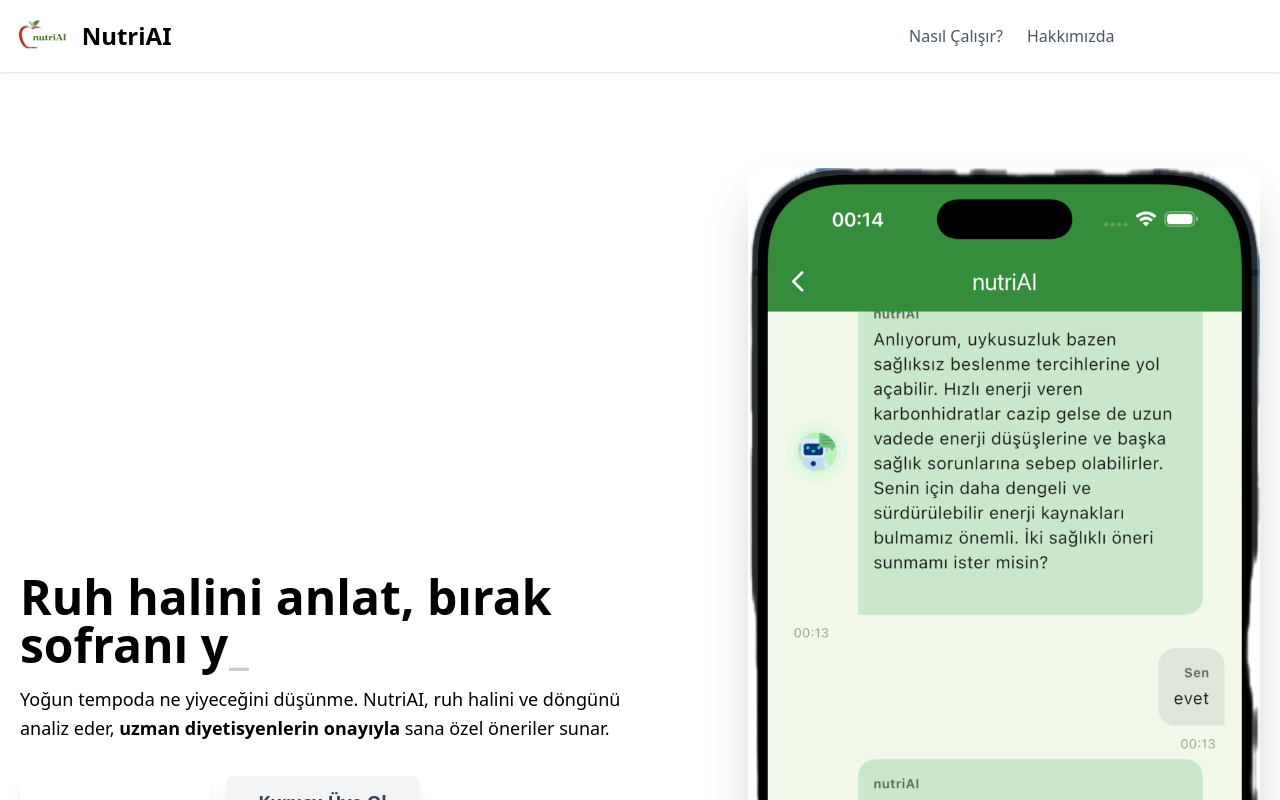
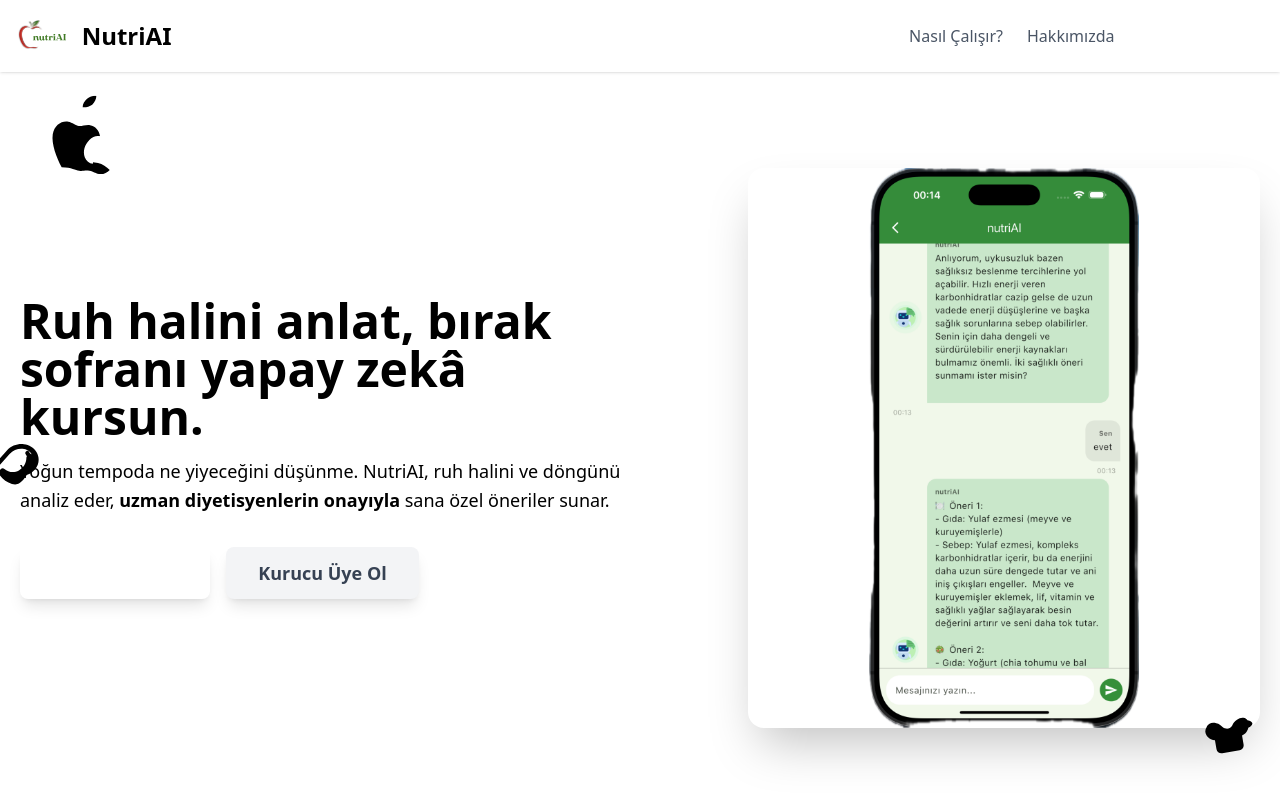
Before and after one commit to BerkeSeker0104/NutriAI-Web, a React (Vite) app in the folder nutriai-final/: page / in a window 1280 px wide. Shown: the top 800 px of the page. Built offline with nearby package versions, Linux system fonts and the light colour scheme.

Commit message:
hero güncellendi

```diff
--- a/nutriai-final/package.json
+++ b/nutriai-final/package.json
@@ -13,6 +13,7 @@
     "framer-motion": "^12.23.12",
     "react": "^19.1.0",
     "react-dom": "^19.1.0",
+    "react-router-dom": "^7.7.1",
     "typewriter-effect": "^2.22.0"
   },
   "devDependencies": {
--- a/nutriai-final/src/components/Hero.jsx
+++ b/nutriai-final/src/components/Hero.jsx
@@ -1,27 +1,65 @@
-// src/components/Hero.jsx
+// src/components/Hero.jsx - Buton Görünürlük Düzeltmesi
 
 import React from 'react';
 import { motion } from 'framer-motion';
 import Typewriter from 'typewriter-effect';
 import appMockup from '../assets/mobil-sohbet.png';
 
+const FloatingIcon = ({ icon, className, animation }) => (
+  <motion.div
+    className={`absolute z-0 text-brand-blue/40 hidden md:block ${className}`}
+    initial={{ y: 0, x: 0, rotate: 0 }}
+    animate={animation.animate}
+    transition={animation.transition}
+  >
+    {icon}
+  </motion.div>
+);
+
+const AppleIcon = () => (
+  <svg width="80" height="80" viewBox="0 0 24 24" fill="currentColor"><path d="M17.23,20.3c-1.07,0-2.13-0.53-2.7-1.59c-0.87-1.6-0.67-3.64,0.53-5.33c0.7-1,1.77-1.59,2.7-1.59c0.1,0,0.2,0,0.3,0c-0.5-1.7-1.9-2.8-3.5-2.8c-1.2,0-2.5,0.8-3.3,0.8s-2.1-0.8-3.3-0.8c-2.1,0-4,1.7-4,4.5c0,2.8,2.2,6.8,4.2,9.3C11.23,22.4,12.33,23,13.53,23c1.2,0,1.6-0.5,3-0.5s1.7,0.5,3,0.5c1.2,0,2.3-0.6,3-1.7c-1.1-0.7-2.4-1.5-3.8-1.5H17.23z M14.23,2.8c0.6-0.8,1-1.8,0.8-2.8c-0.8,0-1.9,0.5-2.6,1.3c-0.6,0.7-1.1,1.8-0.9,2.7C12.33,4,13.53,3.5,14.23,2.8z"/></svg>
+);
+const BroccoliIcon = () => (
+  <svg width="60" height="60" viewBox="0 0 24 24" fill="currentColor"><path d="M19.6,9.1c-0.3-0.6-0.8-1-1.4-1.2c-0.9-0.3-1.8-0.1-2.7,0.3c-0.5,0.2-1,0.5-1.4,0.9c-0.3,0.3-0.6,0.6-0.8,1c-0.5,0.6-1.2,1-2,1c-0.8,0-1.5-0.4-2-1c-0.2-0.4-0.5-0.7-0.8-1c-0.4-0.4-0.9-0.7-1.4-0.9c-0.9-0.4-1.8-0.6-2.7-0.3c-0.6,0.2-1.1,0.6-1.4,1.2C2.1,10.1,2,11.2,2.4,12.2c0.3,0.8,0.8,1.4,1.5,1.9c0.5,0.3,1,0.5,1.5,0.7v3.6c0,1.1,0.9,2,2,2h7c1.1,0,2-0.9,2-2v-3.6c0.5-0.2,1-0.4,1.5-0.7c0.7-0.5,1.2-1.1,1.5-1.9C22,11.2,21.9,10.1,19.6,9.1z"/></svg>
+);
+const CarrotIcon = () => (
+    <svg width="50" height="50" viewBox="0 0 24 24" fill="currentColor"><path d="M20.5,12.5c-0.3,0-0.5-0.1-0.7-0.3l-1.8-1.8c-0.4-0.4-0.4-1,0-1.4s1-0.4,1.4,0l1.8,1.8c0.4,0.4,0.4,1,0,1.4C21,12.4,20.8,12.5,20.5,12.5z M17.5,9.5c-0.3,0-0.5-0.1-0.7-0.3l-1.8-1.8c-0.4-0.4-0.4-1,0-1.4s1-0.4,1.4,0l1.8,1.8c0.4,0.4,0.4,1,0,1.4C18,9.4,17.8,9.5,17.5,9.5z M4.5,21.5c-0.8,0-1.5-0.3-2.1-0.9C1.2,19.4,1.1,17.6,2,16l4-8c1.3-2.6,4-4.4,7-4.9c2.5-0.4,5,0.3,6.9,2.1c1.5,1.5,2.3,3.5,2.1,5.6c-0.3,2.5-1.7,4.7-3.8,6.2C16.5,22.5,14.5,23,12.5,23c-2.7,0-5.4-1.1-7.3-3l-0.7,1.4c-0.3,0.6-0.9,1-1.5,1H4.5z M18.1,6.9c-1.4-1.3-3.2-1.8-5.1-1.5c-2.2,0.4-4.3,1.9-5.4,4l-4,8C3,18,3,18.5,3.4,18.9c0.4,0.4,1,0.4,1.4,0l0.7-1.4c0.3-0.6,1-0.8,1.6-0.5c2.3,1.1,5,0.7,6.9-1.1c1.8-1.8,2.5-4.3,1.9-6.7c-0.1-0.3-0.1-0.6,0-0.9C16.8,6.4,17.4,6.5,18.1,6.9z"/></svg>
+);
+
+
 const Hero = () => {
   return (
-    <motion.section
-      className="bg-white text-brand-dark"
-      initial={{ opacity: 0 }}
-      animate={{ opacity: 1 }}
-      transition={{ duration: 1 }}
-    >
-      <div className="container mx-auto flex px-5 py-24 md:flex-row flex-col items-center">
-        {/* Sol Taraf - Metinler ve Butonlar */}
+    <section className="relative bg-white text-brand-dark overflow-hidden">
+
+      <FloatingIcon
+        icon={<AppleIcon />}
+        className="top-10 left-5 md:left-10"
+        animation={{
+          animate: { y: [0, -20, 0], rotate: [0, 10, 0] },
+          transition: { duration: 15, repeat: Infinity, repeatType: 'reverse', ease: 'easeInOut' }
+        }}
+      />
+      <FloatingIcon
+        icon={<BroccoliIcon />}
+        className="bottom-20 right-5"
+        animation={{
+          animate: { y: [0, 25, 0], rotate: [0, -15, 0] },
+          transition: { duration: 20, repeat: Infinity, repeatType: 'reverse', ease: 'easeInOut' }
+        }}
+      />
+       <FloatingIcon
+        icon={<CarrotIcon />}
+        className="top-1/2 -left-2"
+        animation={{
+          animate: { y: [0, -15, 0], rotate: [0, 20, 0] },
+          transition: { duration: 18, repeat: Infinity, repeatType: 'reverse', ease: 'easeInOut' }
+        }}
+      />
+
+      <div className="container relative z-10 mx-auto flex px-5 py-24 md:flex-row flex-col items-center">
         <div className="lg:flex-grow md:w-1/2 lg:pr-24 md:pr-16 flex flex-col md:items-start md:text-left mb-16 md:mb-0 items-center text-center">
-
           <motion.h1
             className="title-font sm:text-5xl text-4xl mb-4 font-bold text-brand-purple"
-            initial={{ opacity: 0, y: 20 }}
-            animate={{ opacity: 1, y: 0 }}
-            transition={{ duration: 0.8, delay: 0.5 }}
           >
             <Typewriter
               options={{
@@ -29,6 +67,7 @@
                 autoStart: true,
                 loop: false,
                 delay: 50,
+                deleteSpeed: Infinity,
                 cursor: '_',
               }}
             />
@@ -44,38 +83,39 @@
             <span className="font-semibold"> uzman diyetisyenlerin onayıyla</span> sana özel öneriler sunar.
           </motion.p>
 
+          {/* --- DÜZELTİLMİŞ BUTON BÖLÜMÜ --- */}
           <motion.div
-            className="flex justify-center"
+            className="flex flex-wrap gap-4 justify-center md:justify-start"
             initial={{ opacity: 0, y: 20 }}
             animate={{ opacity: 1, y: 0 }}
             transition={{ duration: 0.8, delay: 0.9 }}
           >
-            <a href="#nasil-calisir" className="inline-flex text-white bg-brand-green border-0 py-3 px-8 focus:outline-none hover:bg-green-500 rounded-lg text-lg font-semibold shadow-lg hover:shadow-xl transition-shadow">
+            <a
+              href="#nasil-calisir"
+              className="inline-block text-white bg-brand-green border-0 py-3 px-8 focus:outline-none hover:bg-green-600 rounded-lg text-lg font-semibold shadow-lg hover:shadow-xl transition-all duration-300"
+            >
               Hemen Keşfet
             </a>
-            <a href="#kayit-formu" className="ml-4 inline-flex text-gray-700 bg-gray-100 border-0 py-3 px-8 focus:outline-none hover:bg-gray-200 rounded-lg text-lg font-semibold shadow-lg hover:shadow-xl transition-shadow">
+            <a
+              href="#kayit-formu"
+              className="inline-block text-gray-700 bg-gray-100 border-0 py-3 px-8 focus:outline-none hover:bg-gray-200 rounded-lg text-lg font-semibold shadow-lg hover:shadow-xl transition-all duration-300"
+            >
               Kurucu Üye Ol
             </a>
           </motion.div>
+          {/* --- DÜZELTİLMİŞ BUTON BÖLÜMÜ SONU --- */}
         </div>
 
-        {/* Sağ Taraf - Görsel */}
-        <motion.div
-          className="lg:max-w-lg lg:w-full md:w-1/2 w-5/6"
-          initial={{ opacity: 0, scale: 0.8 }}
-          animate={{ opacity: 1, scale: 1 }}
-          transition={{ duration: 1, delay: 0.3, type: "spring", stiffness: 100 }}
-        >
+        <div className="lg:max-w-lg lg:w-full md:w-1/2 w-5/6">
           <img
-            className="object-cover object-center rounded-2xl shadow-2xl"
+            className="object-contain object-center rounded-2xl shadow-2xl w-full h-auto max-h-[480px] md:max-h-[560px] mx-auto"
             alt="NutriAI uygulama ekranı"
             src={appMockup}
           />
-        </motion.div>
+        </div>
       </div>
-    </motion.section>
+    </section>
   );
 }
 
-
 export default Hero;
```
Also changed, not shown: 1 other file (tests, documents, lock files or other folders).
